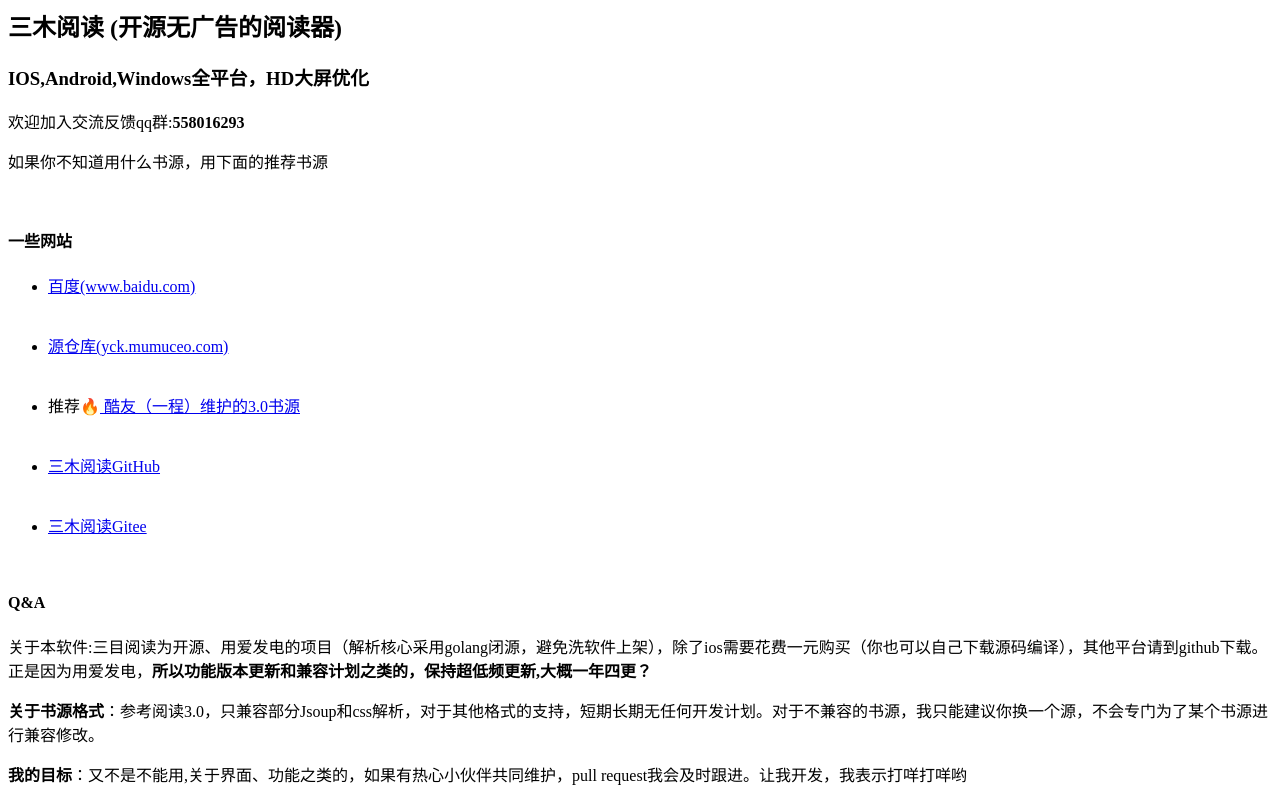
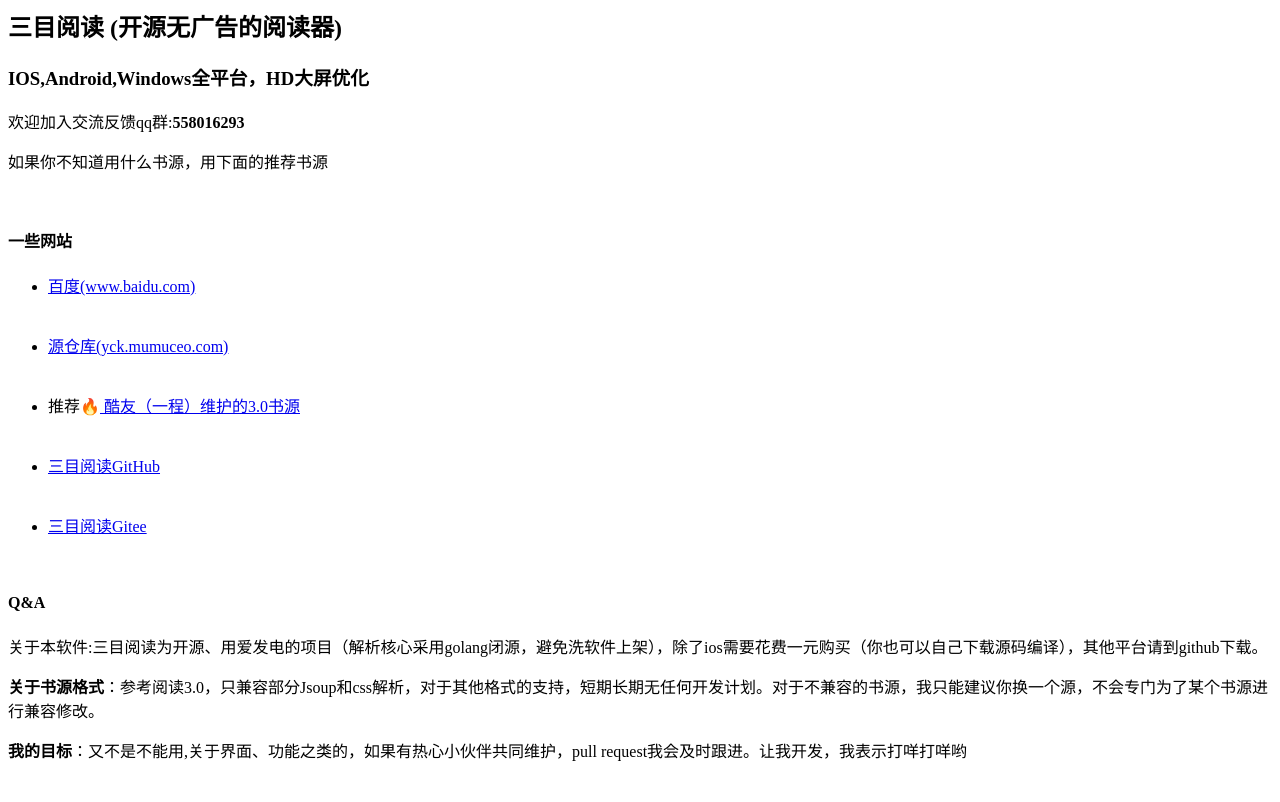
Before and after one commit to huage2580/huage2580.github.io, a plain HTML site: page index.html in a window 1280 px wide. Drawn offline with Linux system fonts and the light colour scheme.

Commit message:
Update index.html

```diff
--- a/index.html
+++ b/index.html
@@ -1,7 +1,7 @@
 <html>
 
 <head>
-  <title>三木阅读</title>
+  <title>三目阅读</title>
   <meta http-equiv="Content-Type" content="text/html; charset=utf-8" />
   <meta name="viewport" content="width=device-width, initial-scale=1">
   <style>
@@ -12,7 +12,7 @@
 </head>
 
 <body>
-  <h2>三木阅读 (开源无广告的阅读器)</h2>
+  <h2>三目阅读 (开源无广告的阅读器)</h2>
   <h3>IOS,Android,Windows全平台，HD大屏优化</h3>
   <p>欢迎加入交流反馈qq群:<b>558016293</b></p>
   <p>如果你不知道用什么书源，用下面的推荐书源</p>
@@ -22,14 +22,14 @@
       <li><a href="https://www.baidu.com">百度(www.baidu.com)</a></li>
       <li><a href="http://yck.mumuceo.com/yuedu/shuyuan/index.html">源仓库(yck.mumuceo.com)</a></li>
       <li>推荐🔥<a href="https://gitee.com/vpq/yd"> 酷友（一程）维护的3.0书源</a></li>
-      <li><a href="https://github.com/huage2580/yuedu_hd">三木阅读GitHub</a></li>
-      <li><a href="https://gitee.com/huage2580/yuedu_hd">三木阅读Gitee</a></li>
+      <li><a href="https://github.com/huage2580/yuedu_hd">三目阅读GitHub</a></li>
+      <li><a href="https://gitee.com/huage2580/yuedu_hd">三目阅读Gitee</a></li>
   </ul>
   <div>
     <h4>Q&A</h4>
     <p>
       关于本软件:三目阅读为开源、用爱发电的项目（解析核心采用golang闭源，避免洗软件上架），除了ios需要花费一元购买（你也可以自己下载源码编译），其他平台请到github下载。
-      <br/>正是因为用爱发电，<b>所以功能版本更新和兼容计划之类的，保持超低频更新,大概一年四更？</b>
+
     </p>
     <P><b>关于书源格式</b>：参考阅读3.0，只兼容部分Jsoup和css解析，对于其他格式的支持，短期长期无任何开发计划。对于不兼容的书源，我只能建议你换一个源，不会专门为了某个书源进行兼容修改。</P>
     <p><b>我的目标</b>：又不是不能用,关于界面、功能之类的，如果有热心小伙伴共同维护，pull request我会及时跟进。让我开发，我表示打咩打咩哟</p>
```
